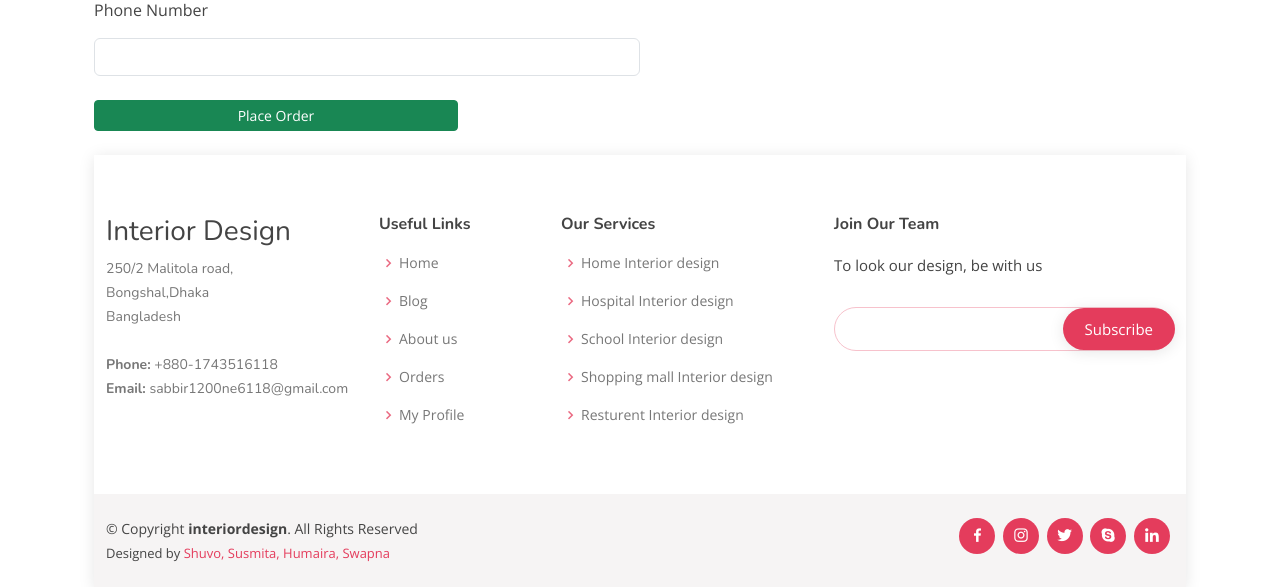
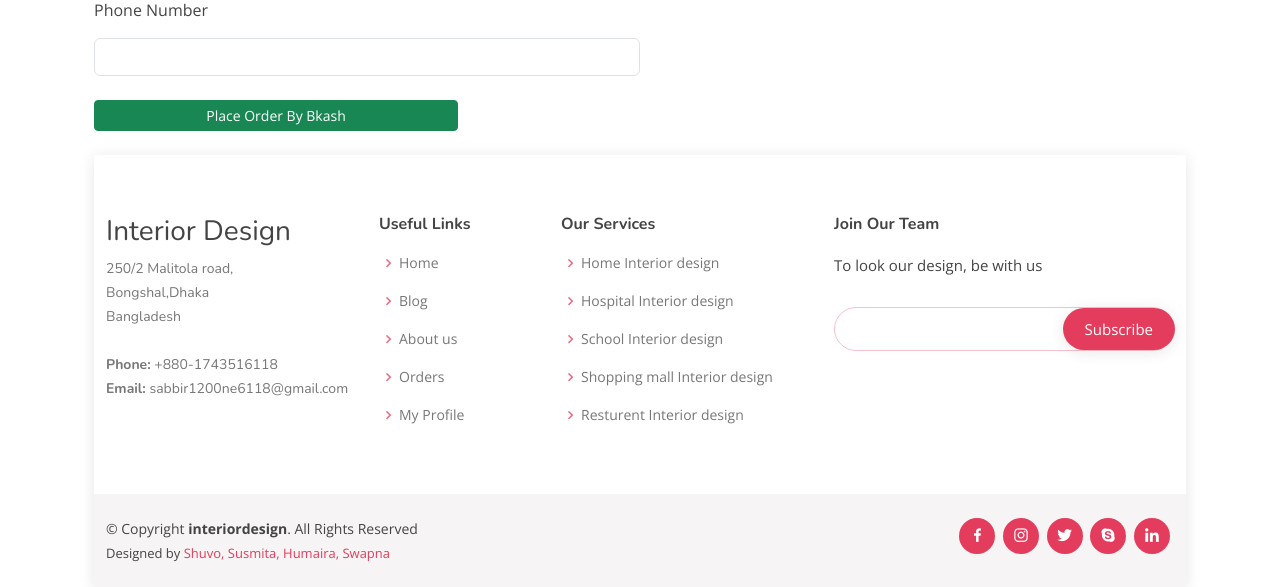
Before and after one commit to shuvoSh24/FinalPr01Project, a Django app: template ecommarce/templates/checkout.html in a window 1280 px wide. Shown: the part 1677-2264 px from the top of the page. Run offline with Django 3.2, Linux system fonts and the light colour scheme; the template is opened without the code that fills it, so the values that code supplies are empty; some libraries are stand-ins or nearby versions.

Commit message:
Humaira commit do some changes

```diff
--- a/ecommarce/templates/checkout.html
+++ b/ecommarce/templates/checkout.html
@@ -110,7 +110,7 @@ Check Out
                    <br>
 
 
-                   <button id="btn" type="submit" class="btn btn-success btn-sm btn-block col-md-4">Place Order</button>
+                   <button id="btn" type="submit" class="btn btn-success btn-sm btn-block col-md-4">Place Order By Bkash</button>
                </form>
            </div>
        </div>
--- a/ecommarce/templates/paytm.html
+++ b/ecommarce/templates/paytm.html
@@ -11,7 +11,7 @@
 <h1>Please do not refresh your page....</h1>
 
 {% comment %} https://securegw-stage.paytm.in/theia/processTransaction {% endcomment %}
-<form action="https://paytm.com/" method="post" name="paytm">
+<form action="https://www.bkash.com/en/products-services/payment" method="post" name="paytm">
     {% for key, value in param_dict.items %}
     <input type="hidden" name="{{key}}" value="{{value}}">
     {% endfor %}
```
Also changed, not shown: ecommarce/db.sqlite3.
